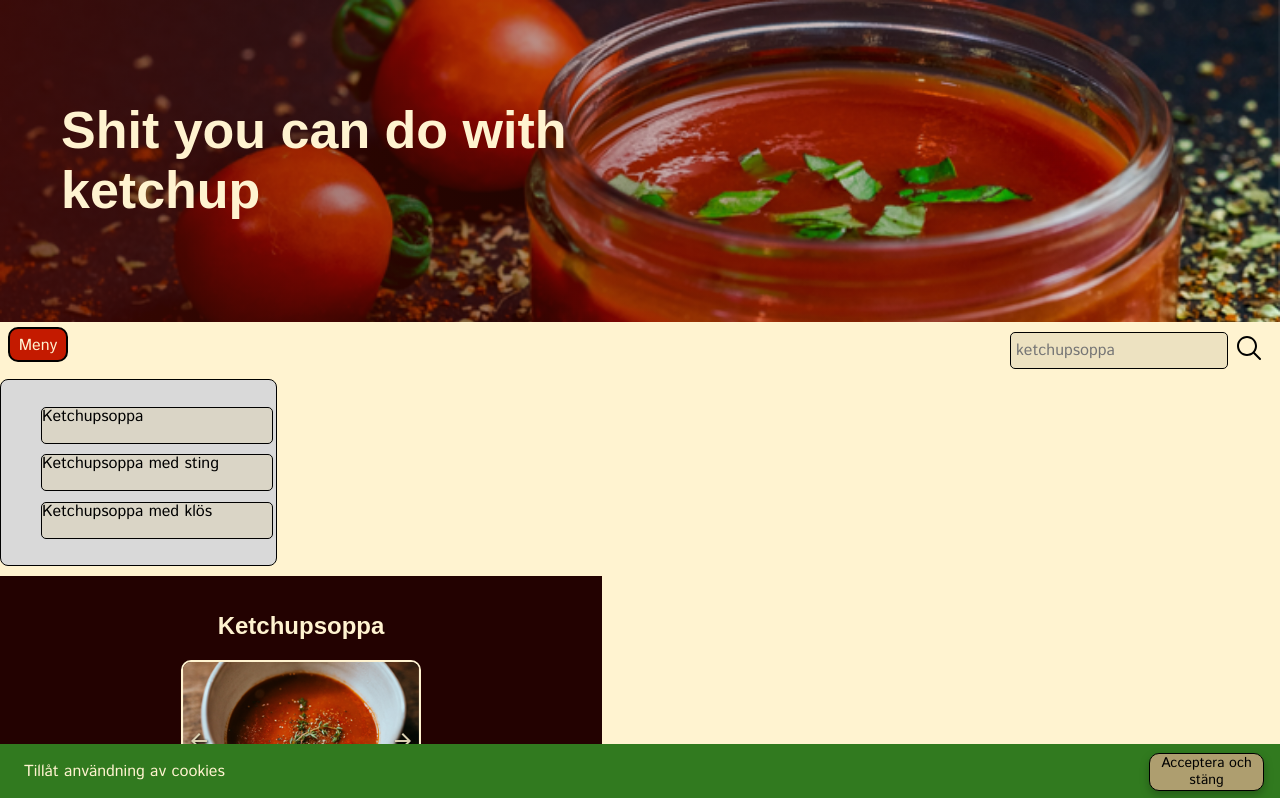
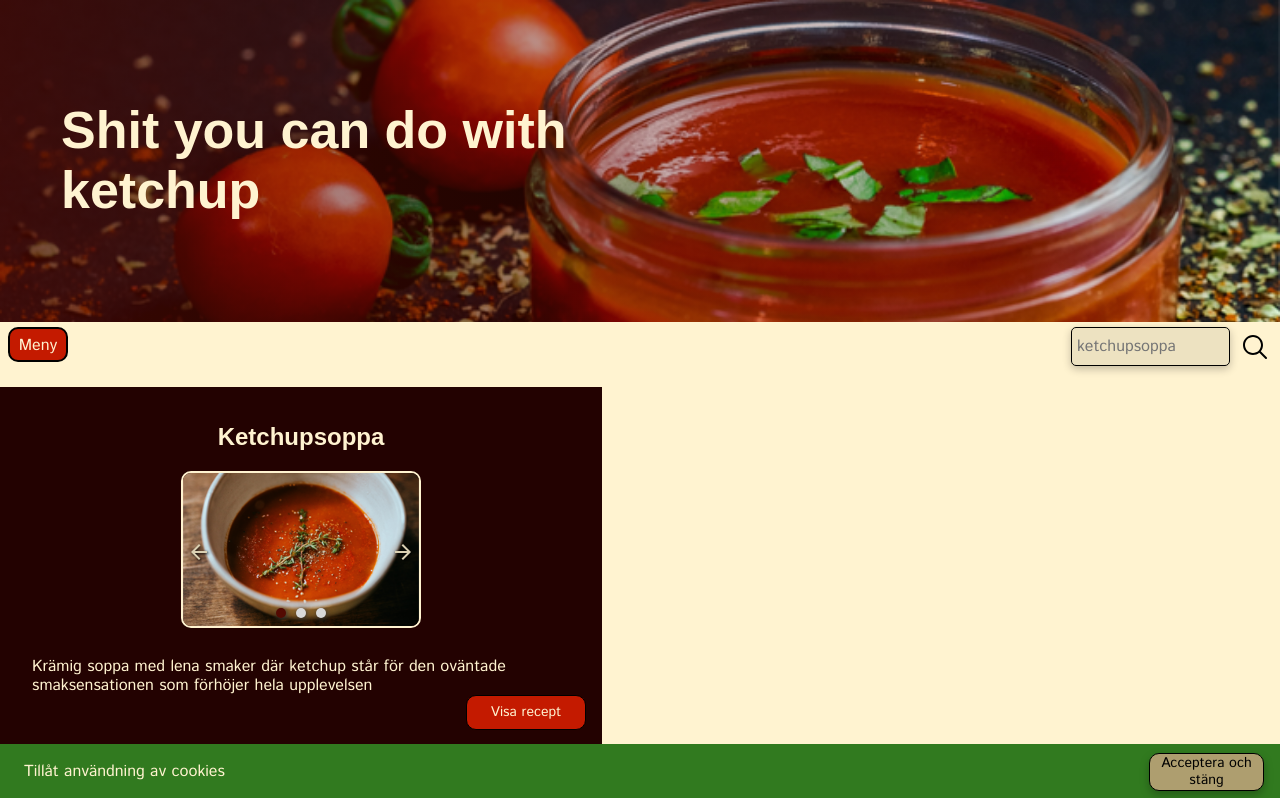
Before and after one commit to arnetzlinder/ketchupbloggen, a Vue app: page / in a window 1280 px wide. Shown: the top 798 px of the page. Built offline with nearby package versions, Linux system fonts and the light colour scheme; a web font is replaced by a local one.

Commit message:
:lipstick: icon animation

```diff
--- a/src/components/NavBar.vue
+++ b/src/components/NavBar.vue
@@ -1,15 +1,13 @@
 <template>
     <div class="nav-container">
         <HamburgerBtn  @menu-click="toggleMenu"/> <!-- Här kopplas klick-eventet "menu-click" ihop från komponenten "HamburgerBtn" (se rad 16 i HamburgerBtn.vue) @-tecken används för att koppla event. -->
-        <MagnifyingGlass /> <!--här kopplar vi in förstoringsglaskomponenten-->
+        <SearchMenu />
     </div>
     <MainMenu :is-open="showMenu" /> <!-- Här kopplar vi ihop if-satsen från komponenten "MainMenu.vue", det görst med ett :-tecken, vilket är en förkortning av v-bind. -->
-    <SearchMenu />
 
   </template>
 
 <script lang="ts">
-    import MagnifyingGlass from './MagnifynGlass.vue';
     import HamburgerBtn from './HamburgerBtn.vue';
     import MainMenu from './MainMenu.vue';
     import SearchMenu from './SearchMenu.vue';
@@ -18,7 +16,6 @@
         components: {       // components-deklarationen gör att vi kan använda dess props i vår template-tagg.
             HamburgerBtn,
             MainMenu,
-            MagnifyingGlass,
             SearchMenu,
         },
         data() {
--- a/src/components/MagnifynGlass.vue
+++ b/src/components/SearchIcon.vue
@@ -1,28 +1,23 @@
 <template>
-    <div id="search-bar-container"> <!--container för allt innehåll i navbar-->
-        <input @focus="showSearch()" type="text" placeholder="ketchupsoppa">
-        <button id="magnifying-glass" > <!--knappen med förstoringsglas med klick funktion-->
-            <!--länkar in svg med ikonen-->
+    <div id="icon-container">
+        <button id="search-icon" @click="iconAnimation()">
             <svg xmlns="http://www.w3.org/2000/svg"  viewBox="0 0 30 30" width="30px" height="30px"><path d="M 13 3 C 7.4889971 3 3 7.4889971 3 13 C 3 18.511003 7.4889971 23 13 23 C 15.396508 23 17.597385 22.148986 19.322266 20.736328 L 25.292969 26.707031 A 1.0001 1.0001 0 1 0 26.707031 25.292969 L 20.736328 19.322266 C 22.148986 17.597385 23 15.396508 23 13 C 23 7.4889971 18.511003 3 13 3 z M 13 5 C 17.430123 5 21 8.5698774 21 13 C 21 17.430123 17.430123 21 13 21 C 8.5698774 21 5 17.430123 5 13 C 5 8.5698774 8.5698774 5 13 5 z"/></svg>
         </button>
     </div>
 </template>
 
 <script lang="ts">
-// importerar gsap bibliotek
 import { gsap } from "gsap";
-
     export default {
-        name: 'Search-Focus',
-        // funktion med gsap
+        name: 'Icon-Animation',
         methods:{
-            showSearch()
-            {  gsap.to('#magnifying-glass', {
+            iconAnimation()
+            {  gsap.to('#search-icon', {
                 scale: 1.5,
                 repeat: 1,
                 yoyo: true,
-                duration: 1, });
-            }
+                duration: 0.5, });
+            },
         }
     }
 
@@ -31,25 +26,11 @@ import { gsap } from "gsap";
 <style lang="scss" scoped>
 @import '../scss/style.scss';
 
-#search-bar-container{
+#search-icon{
     padding: 10px;
-    display: flex;
-    justify-content: center;
-
-    input{
-        background-color:#dad0b27c;
-        border-radius: 5px;
-        border: none;
-        border: 1px solid black;
-        font-family: $secondaryFont;
-        padding: 5px;
-
-    }
-
-    #magnifying-glass{
     background-color: transparent;
     border: none;
-}
+    cursor: pointer;
 }
 
 </style>
--- a/src/components/SearchMenu.vue
+++ b/src/components/SearchMenu.vue
@@ -1,21 +1,65 @@
 <template>
-    <div id="search-menu">
-        <ul>
-            <li>Ketchupsoppa</li>
-            <li>Ketchupsoppa med sting</li>
-            <li>Ketchupsoppa med klös</li>
-        </ul>
+    <div id="search-container">
+        <div id="input-container">
+            <input @click="toggleSearch()"  type="text" placeholder="ketchupsoppa">
+                <div id="search-menu" v-if="searchOpen">
+                    <ul>
+                        <li>Ketchupsoppa</li>
+                        <li>Ketchupsoppa med sting</li>
+                        <li>Ketchupsoppa med klös</li>
+                    </ul>
+                </div>
+        </div>
+        <SearchIcon />
     </div>
 </template>
 
-<script>
+<script lang="ts">
+import SearchIcon from './SearchIcon.vue';
+
     export default {
+        components: {
+            SearchIcon,
+        },
+        name: 'Search-Focus',
+        data() {
+            return {
+                searchOpen: false,
+            }
+        },
+        methods:{
+            toggleSearch(){
+                this.searchOpen = !this.searchOpen;
+            },
+        }
+    }
 
-    }
 </script>
 
 <style lang="scss" scoped>
 @import '../scss/style.scss';
+
+
+
+
+#search-container{
+    display: flex;
+
+    #input-container{
+
+    input{
+        margin-top: 5px;
+        width: 150px;
+        height: 35px;
+        background-color:#dad0b27c;
+        border-radius: 5px;
+        border: 1px solid black;
+        font-family: $secondaryFont;
+        box-shadow: rgba(0, 0, 0, 0.24) 0px 3px 8px;
+        margin-bottom: 2px;
+        padding-left: 5px;
+    }
+}
 
 #search-menu{
     background-color: #D9D9D9;
@@ -23,28 +67,35 @@
     width: 275px;
     height: 185px;
     border: 1px solid black;
-    position: relative;
-    margin-right: 8px;
-    display: flex;
+    z-index: 10;
+    position: absolute;
+    margin-left: -115px;
     ul{
+        padding: 10px;
+        li{
+            box-shadow: rgba(0, 0, 0, 0.24) 0px 3px 8px;
+        padding-left: 5px;
+        color: #530A02;
         display: flex;
         flex-direction: column;
-        justify-content: space-evenly;
-        align-items: center;
-        li{
+        justify-content: center;
         background-color:#dad0b27c;
         border-radius: 5px;
-        border: none;
         border: 1px solid black;
         font-family: $secondaryFont;
         list-style: none;
         width: 230px;
         height: 35px;
+        text-decoration: underline;
+        margin: auto;
+        margin-bottom: 15px;
     }
 
     }
 
 
+    }
+
 }
 
 </style>
```
